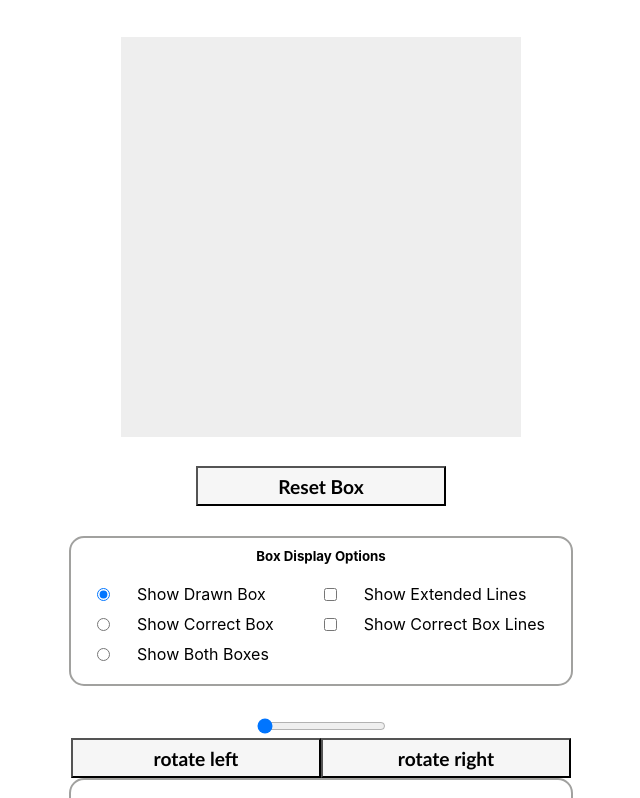
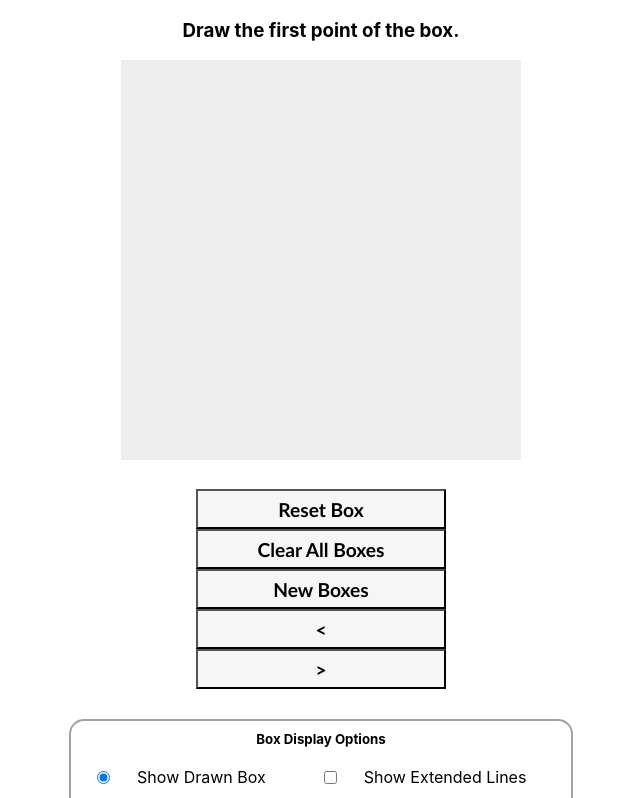
Before and after one commit to abmasud1214/boxanalyzer, a React (Create React App) app: page / in a window 1280 px wide. Shown: the top 798 px of the page, without its empty margins (319-959 px from the left). Built offline with nearby package versions, Linux system fonts and the light colour scheme.

Commit message:
multiple boxes

```diff
--- a/src/Components/ImageDraw.js
+++ b/src/Components/ImageDraw.js
@@ -25,9 +25,14 @@ export default function ImageDraw(props) {
     }
 
     const initBox = [...Array.from(8)]
+    const [boxesState, setBoxesState] = React.useState([]);
+    const [currentBoxIndexState, setCurrentBoxIndexState] = React.useState(0);
     const [boxState, setBoxState] = React.useState(null)
 
     const setInfoHeader = (length) => {
+        if (length == 0) {
+            return "Draw the first point of the box."
+        }
         if (length <= 3) {
             return "Draw the Y of the box."
         } else if (length === 4) {
@@ -46,15 +51,61 @@ export default function ImageDraw(props) {
 
     const updateBoxState = (newValue) => {
         setBoxState(newValue)
+        setBoxesState((prev) => {
+            const newstate = [...prev];
+            newstate[currentBoxIndexState] = newValue;
+            return newstate;
+        })
     }
 
     const resetBox = () => {
         setBoxState(null)
+        setBoxesState((prev) => {
+            const newstate = [...prev];
+            newstate[currentBoxIndexState] = null;
+            return newstate;
+        })
         setBoxType("DrawnBox")
         setExtendedLineOptions({
             extendedDrawnLines: false,
             extendedCorrectLines: false
         })
+    }
+
+    const clearBoxes = () => {
+        setBoxesState([null]);
+        setBoxState(null);
+        setCurrentBoxIndexState(0);
+        setBoxType("DrawnBox")
+        setExtendedLineOptions({
+            extendedDrawnLines: false,
+            extendedCorrectLines: false
+        })
+    }
+
+    const addBox = () => {
+        setBoxState(null);
+        const prevBoxesState = [...boxesState];
+        setBoxesState((prev) => {
+            const newstate = [...prev];
+            newstate[prev.length] = null;
+            return newstate;
+        })
+        setCurrentBoxIndexState(prevBoxesState.length);
+        setBoxType("DrawnBox")
+        setExtendedLineOptions({
+            extendedDrawnLines: false,
+            extendedCorrectLines: false
+        })
+    }
+
+    const changeBoxIndex = (i) => {
+        if (i >= 0 && i < boxesState.length) {
+            console.log(i);
+            console.log(boxesState);
+            setCurrentBoxIndexState(i);
+            setBoxState(boxesState[i]);
+        }
     }
 
     const onImageUpdate = (event) => {
@@ -139,7 +190,7 @@ export default function ImageDraw(props) {
 
     return (
         <div className="imageDraw">
-            <h3>{boxState && setInfoHeader(lengthDefined(boxState.actualBox))}</h3>
+            <h3>{setInfoHeader(boxState ? lengthDefined(boxState.actualBox) : 0)}</h3>
             {!imageFile && <Canvas
                 width={scale}
                 height={scale}
@@ -165,6 +216,10 @@ export default function ImageDraw(props) {
             />}
             {/* {lengthDefined(boxState.boxPoints) === 8 && <p>{boxMSE(boxState.boxPoints, boxState.correctBP)}</p>} */}
             <button className="resetButton" onClick={resetBox}>Reset Box</button>
+            <button className="newBoxButton" onClick={clearBoxes}>Clear All Boxes</button>
+            <button className="addBoxButton" onClick={addBox}>New Boxes</button>
+            <button className="prevBoxButton" onClick={()=>changeBoxIndex(currentBoxIndexState-1)}>{"<"}</button>
+            <button className="nextBoxButton" onClick={()=>changeBoxIndex(currentBoxIndexState+1)}>{">"}</button>
             <div className="boxDisplayMenus">
                 <h5>Box Display Options</h5>
                 <div>
```
